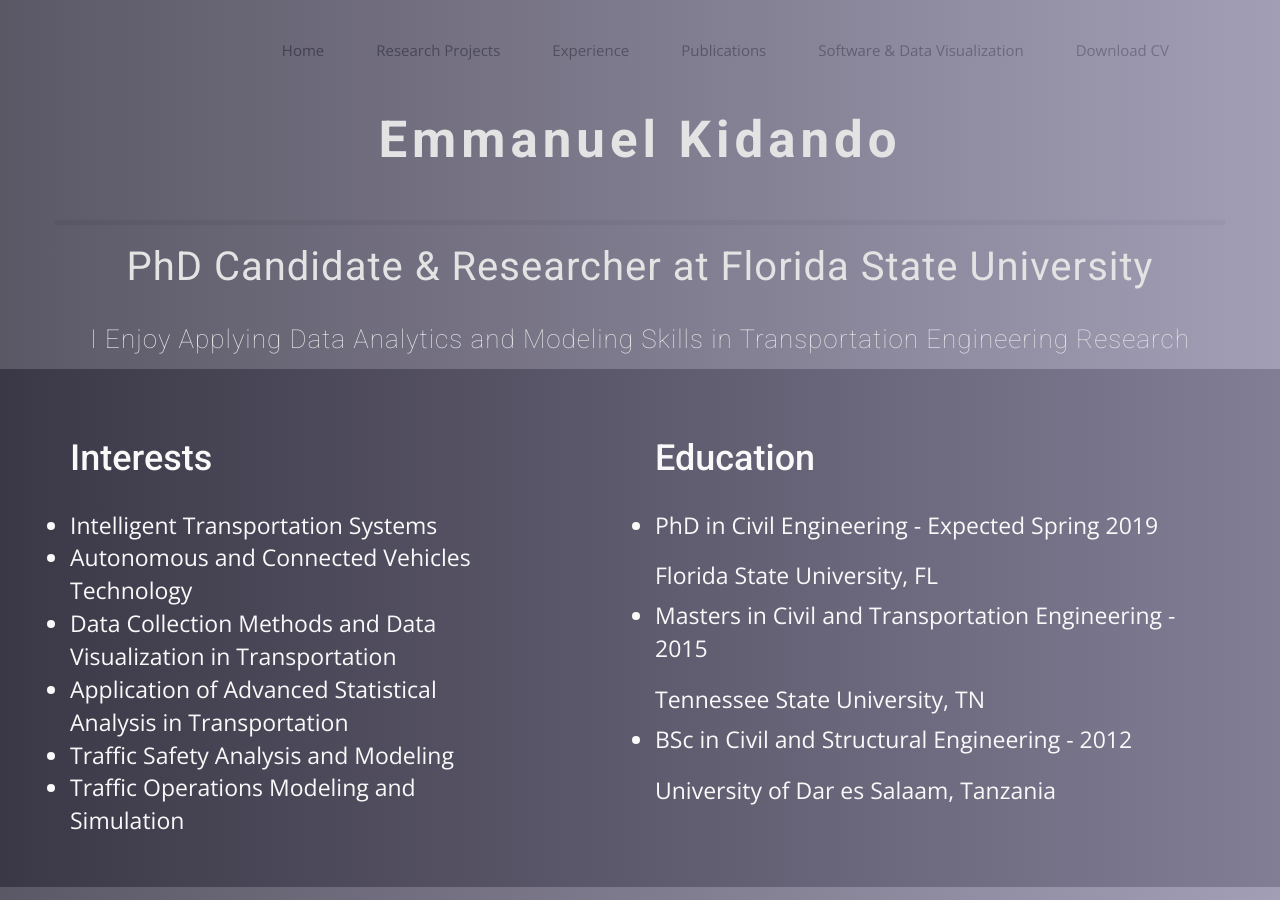
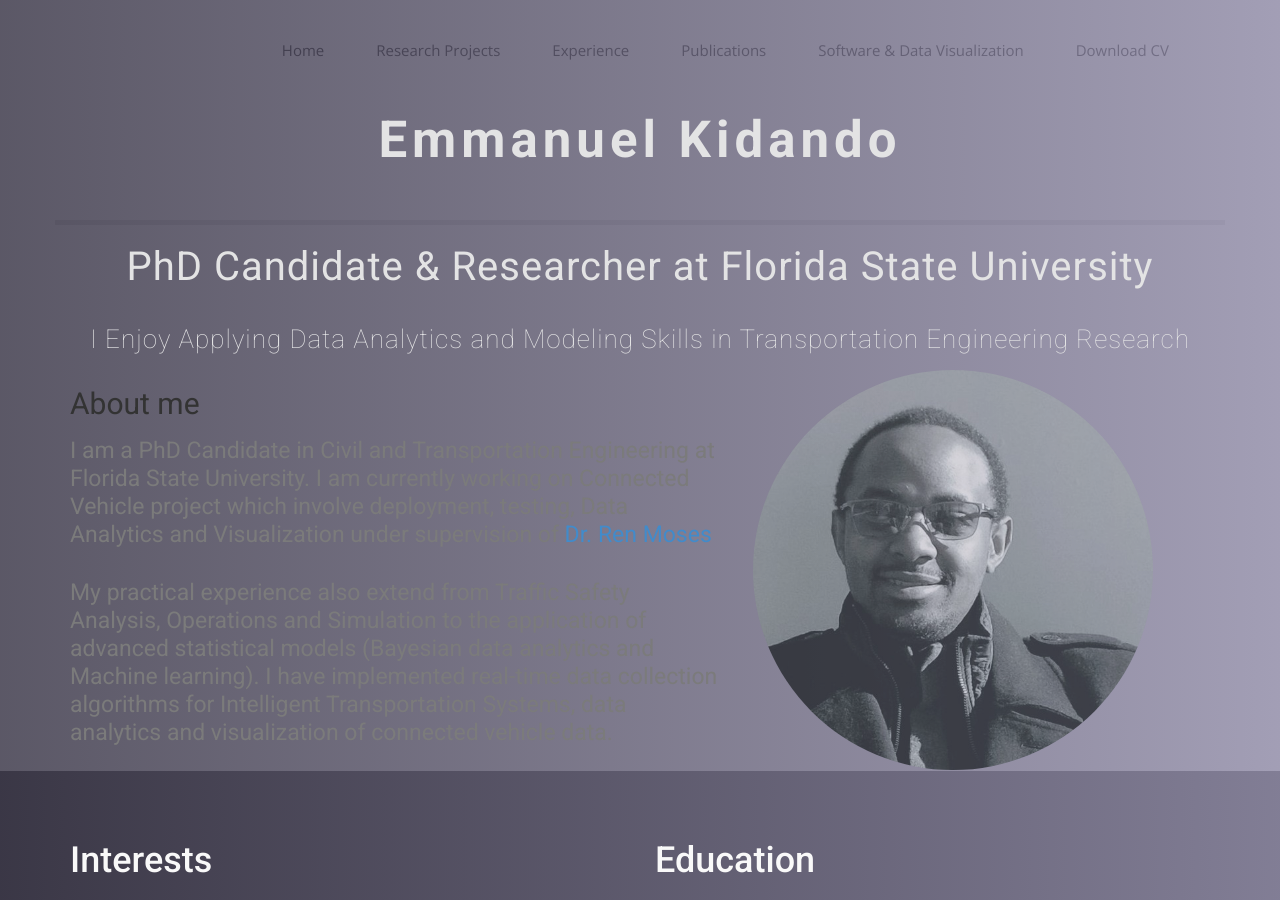
Before and after one commit to ekidando/Emma, a Jekyll site: the page built from index.html, in a window 1280 px wide and 900 px high. Built offline with Jekyll 4.4.1, drawn with Linux system fonts in a browser that asks for light colours; nearby versions of some CDN libraries; some web fonts are replaced.

Commit message:
Update index.html

```diff
--- a/index.html
+++ b/index.html
@@ -20,6 +20,30 @@ published: true
     </div>
   </div>
 
+</section>
+<!-- About me -->
+<section id="intro">
+  <div class="container">
+    <div class="row">
+      <div class="col-md-7 col-sm-12">
+        <div class="block">
+
+            <h2 class="animated fadeInUp">About me</h2>
+            <p class="animated fadeInUp">
+            I am a PhD Candidate in Civil and Transportation Engineering at Florida State University. I am currently working on Connected Vehicle project which involve deployment, testing, Data Analytics and Visualization under supervision of <a href="http://www.eng.fsu.edu/~moses/">Dr. Ren Moses</a>
+            </p>
+
+            <p class="animated fadeInUp">My practical experience also extend from Traffic Safety Analysis, Operations and Simulation to the application of advanced statistical models (Bayesian data analytics and Machine learning). I have implemented real-time data collection algorithms for Intelligent Transportation Systems, data analytics and visualization of connected vehicle data. </p>
+
+          </div>
+      </div><!-- .col-md-7 close -->
+      <div class="col-md-5 col-sm-12">
+        <div class="block">
+         <img class="centered-and-cropped" width="400" height="400" style="border-radius:50%; opacity: 0.7;" src="img/2-2.jpg" alt="Img">
+        </div>
+      </div><!-- .col-md-5 close -->
+    </div>
+  </div>
 </section>
 
 <!-- Research Interest and Education -->
```
